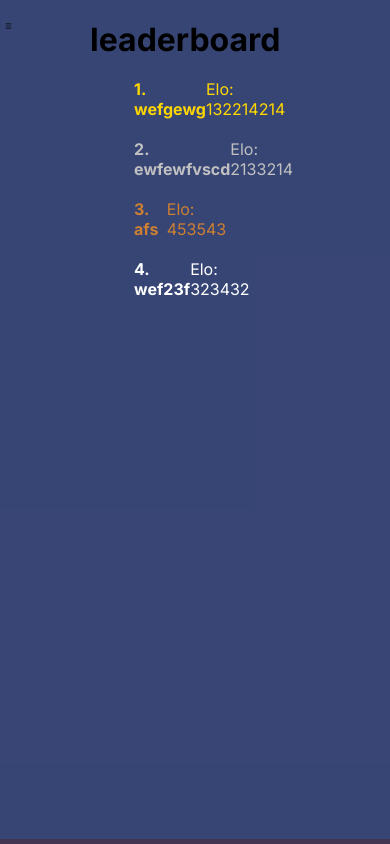
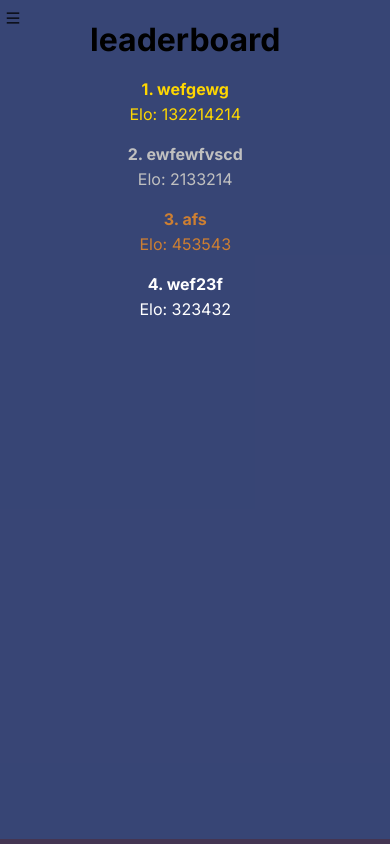
Before and after one commit to catsonluna/compmath, a Next.js app: page /leaderboard in a window 390 px wide. Built offline with nearby package versions, Linux system fonts and the light colour scheme.

Commit message:
phone fix

```diff
--- a/pages/components/header.tsx
+++ b/pages/components/header.tsx
@@ -12,13 +12,15 @@ function Header() {
   return (
     <header className={`${style.header}`}>
       <div id="change" className={`${style.change}`}>
-        <button id="buttonChange" onClick={toggleDisplay} className={`${style.button}`}><AiOutlineMenu /></button>
+      <button id="buttonChange" onClick={toggleDisplay} className={`${style.button}`}>
+          <div className={style.iconWrapper}>
+            <AiOutlineMenu />
+          </div>
+          </button>
         <div id="display" className={display}>
           <nav>
             <ul className={style.list}>
               <li><a className={`${style.res}`} href="/">Home</a></li>
-              <li><a className={`${style.res}`} href="/login">login</a></li>
-              <li><a className={`${style.res}`} href="/register">register</a></li>
               <li><a className={`${style.res}`} href="/profile">profile</a></li>
               <li><a className={`${style.res}`} href="/leaderboard">leaderboard</a></li>
               <li><a className={`${style.res}`} href="/game">Play a match</a></li>
--- a/styles/Home.module.css
+++ b/styles/Home.module.css
@@ -39,3 +39,37 @@
 .h3{
   font-weight: normal;
 }
+.img{
+  position: relative;
+  width: 500px;
+  height: 500px;
+}
+@media only screen and (max-width: 767px){
+  .main{
+    width: 85%;
+  }
+  .holding{
+    flex-direction: column;
+    margin-top: 100px;
+    align-items: center;
+  }
+  .h3 {
+    font-size: small;
+    white-space: pre-line;
+    width: 100%;
+  }
+  .h1{
+    display: flex;
+    font-size: large;
+    width: 100%;
+    align-items: center;
+    justify-content: center;
+  }
+  .res{
+    height: 20%;
+  }
+  .img{
+    width: 300px;
+    height: 300px;
+  }
+}
--- a/styles/gam.module.css
+++ b/styles/gam.module.css
@@ -112,3 +112,18 @@
     justify-content: center;
     align-items: center;
 }
+@media only screen and (max-width: 767px){
+    .cen{
+        margin-top: 100px;
+    }
+    .boxing{
+        width: 80%;
+        height: 60%;
+        align-items: center;
+        justify-content: center;
+        margin-top: 30px;
+    }
+    .p{
+        width: 90%;
+    }
+}
--- a/styles/header.module.css
+++ b/styles/header.module.css
@@ -36,7 +36,7 @@
     transition: background-color 0.5s ease;
 }
 .res:hover{
-    color: black;
+    color: #FAE206;
 }
 .displayNone {
     transform: translateX(-400%);
@@ -50,3 +50,11 @@
 .list {
     list-style-type: none;
   }
+@media only screen and (max-width: 767px){
+    .iconWrapper{
+        font-size: medium;
+    }
+    .button:hover{
+        color: white;
+    }
+}
--- a/styles/leaderboard.module.css
+++ b/styles/leaderboard.module.css
@@ -45,3 +45,13 @@
   align-items: center;
   justify-content: center;
 }
+@media only screen and (max-width: 767px){
+  .row{
+    flex-direction: column;
+    gap: 5px;
+    align-items: center;
+  }
+  .size{
+    width: 70%;
+  }
+}
--- a/styles/profile.module.css
+++ b/styles/profile.module.css
@@ -11,7 +11,6 @@
     flex-direction: column;
     align-items: center;
     text-align: center;
-    padding: 20px;
     border-radius: 10px;
     box-shadow: 0 4px 6px rgba(0, 0, 0, 0.1);
     width: 100%;
```
Also changed, not shown: pages/index.tsx (+4 -4 lines).
